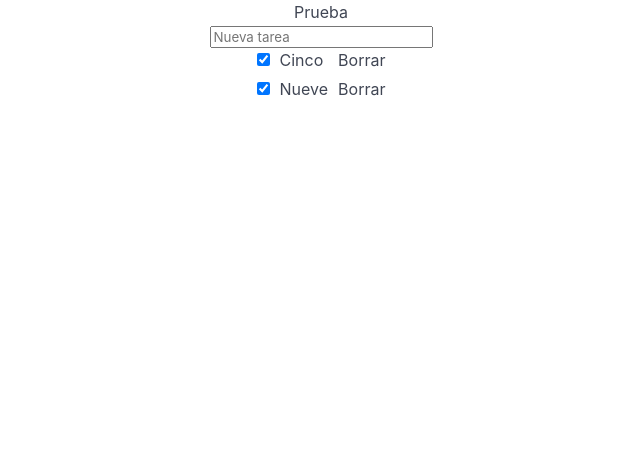
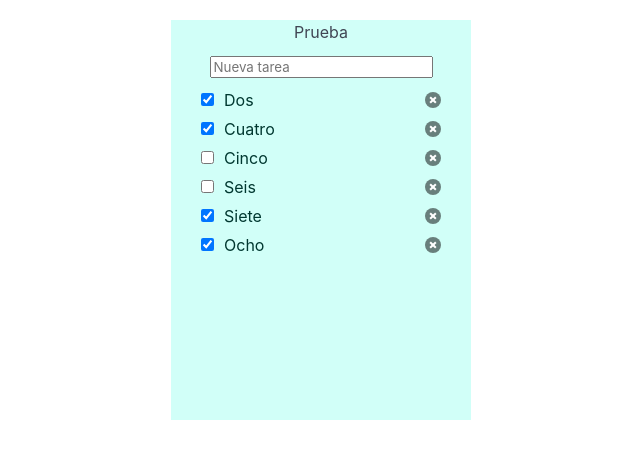
Before and after one commit to danicanelo/todo-app-practice, an Angular app: page / in a window 1280 px wide. Shown: the top 458 px of the page, without its empty margins (319-959 px from the left). Built offline with nearby package versions, Linux system fonts and the light colour scheme; data requests are answered from the project's data file.

Commit message:
testing bulma classes

```diff
--- a/angular.json
+++ b/angular.json
@@ -102,5 +102,8 @@
         }
       }
     }
+  },
+  "cli": {
+    "analytics": false
   }
 }
--- a/db.json
+++ b/db.json
@@ -1,14 +1,36 @@
 {
   "todos": [
     {
-      "id": "158a",
-      "title": "Cinco",
+      "id": "25ce",
+      "title": "Dos ",
+      "completed": true
+    },
+    {
+      "id": "1db9",
+      "title": "Cuatro",
       "completed": true,
       "editing": false
     },
     {
-      "id": "2cfb",
-      "title": "Nueve",
+      "id": "6300",
+      "title": "Cinco",
+      "completed": false,
+      "editing": false
+    },
+    {
+      "id": "5fd8",
+      "title": "Seis",
+      "completed": false
+    },
+    {
+      "id": "28b2",
+      "title": "Siete",
+      "completed": true,
+      "editing": false
+    },
+    {
+      "id": "0716",
+      "title": "Ocho",
       "completed": true
     }
   ]
--- a/package.json
+++ b/package.json
@@ -6,7 +6,8 @@
     "start": "ng serve",
     "build": "ng build",
     "watch": "ng build --watch --configuration development",
-    "test": "ng test"
+    "test": "ng test",
+    "server": "json-server --watch db.json"
   },
   "private": true,
   "dependencies": {
--- a/src/app/app.component.html
+++ b/src/app/app.component.html
@@ -1,5 +1,5 @@
-<div class="container">
-  <div style="display: flex; flex-direction: column; align-items: center">
+<div style="height: 100vh; display: flex; justify-content: center; align-items:first baseline">
+  <div class="has-background-primary-light" style="display: flex; flex-direction: column; align-items: center; gap: 10px; width: 300px; min-height: 400px; max-height: auto; max-width: auto; margin-top: 20px;">
     <h1>Prueba</h1>
     <div>
       <input
@@ -9,12 +9,11 @@
         type="text"
       />
     </div>
-    <ul>
+    <ul class="has-text-primary-dark" style="width: inherit; padding: 0 30px 0 30px ;">
       <li
         *ngFor="let todo of todos"
         style="
           display: flex;
-          max-width: 150px;
           justify-content: flex-start;
           align-items: center;
           gap: 10px;
@@ -44,7 +43,7 @@
             (keydown.enter)="stopEditing(todo)"
           />
         </div>
-        <button (click)="deleteTodo(todo.id!)">Borrar</button>
+        <button class="delete is-small" (click)="deleteTodo(todo.id!)"></button>
       </li>
     </ul>
   </div>
```
Also changed, not shown: 2 other files (tests, documents, lock files or other folders).
